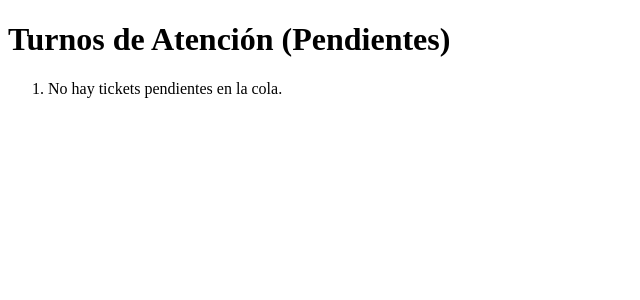
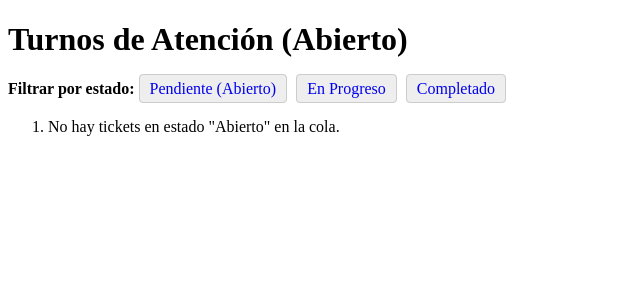
Before and after one commit to gerargram2006/Sistema-tickets-django, a Django app: page /?estado=Abierto in a window 1280 px wide. Shown: the top 300 px of the page, without its empty margins (0-640 px from the left). Run offline with Django 5.2, Linux system fonts and the light colour scheme; tables that the repository leaves empty hold one stand-in row (values such as "Sample post").

Commit message:
feat(views): añade barra de filtrado por estado en la lista de tickets

```diff
--- a/tickets/templates/tickets/lista.html
+++ b/tickets/templates/tickets/lista.html
@@ -4,15 +4,24 @@
     <title>Cola de Atención de Tickets</title>
 </head>
 <body>
-    <h1>Turnos de Atención (Pendientes)</h1>
+    <h1>Turnos de Atención ({{ estado_actual|title }})</h1>
+
+    <div style="margin-bottom: 20px;">
+        <strong>Filtrar por estado:</strong>
+        <a href="?estado=Abierto" style="padding: 5px 10px; margin-right: 5px; text-decoration: none; background-color: #eee; border: 1px solid #ccc; border-radius: 4px;">Pendiente (Abierto)</a>
+        <a href="?estado=En progreso" style="padding: 5px 10px; margin-right: 5px; text-decoration: none; background-color: #eee; border: 1px solid #ccc; border-radius: 4px;">En Progreso</a>
+        <a href="?estado=Completado" style="padding: 5px 10px; text-decoration: none; background-color: #eee; border: 1px solid #ccc; border-radius: 4px;">Completado</a>
+    </div>
+
     <ol>
         {% for ticket in tickets %}
-            <li>
-                <strong>{{ ticket.titulo }}</strong> - Asignado a: {{ ticket.agente_asignado }}
+            <li style="margin-bottom: 10px;">
+                <strong>{{ ticket.titulo }}</strong> - Asignado a: {{ ticket.agente_asignado|default:"Nadie" }}
+                <br>
                 <a href="{% url 'detalle_ticket' ticket.id %}">Ver detalle</a>
             </li>
         {% empty %}
-            <li>No hay tickets pendientes en la cola.</li>
+            <li>No hay tickets en estado "{{ estado_actual }}" en la cola.</li>
         {% endfor %}
     </ol>
 </body>
--- a/tickets/views.py
+++ b/tickets/views.py
@@ -24,15 +24,17 @@ def buscar_articulo(titulo_buscado):
     return None, comparaciones
 
 def lista_tickets(request):
-    # 1. Obtener tickets pendientes
-    tickets_pendientes = Ticket.objects.filter(estado='pendiente')
+    estado_filtro = request.GET.get('estado', 'Abierto')
+
+    # 1. Obtener tickets según el estado seleccionado (por defecto 'Abierto')
+    tickets_filtrados = Ticket.objects.filter(estado__iexact=estado_filtro)
 
     # 2. Inicializar la cola circular con la capacidad necesaria
-    capacidad = len(tickets_pendientes) if len(tickets_pendientes) > 0 else 1
+    capacidad = len(tickets_filtrados) if len(tickets_filtrados) > 0 else 1
     cola = ColaCircular(capacidad)
 
     # 3. Encolar
-    for ticket in tickets_pendientes:
+    for ticket in tickets_filtrados:
         cola.encolar(ticket)
 
     # 4. Desencolar para determinar el orden estricto de atención
@@ -42,7 +44,10 @@ def lista_tickets(request):
         tickets_ordenados.append(ticket_actual)
         ticket_actual = cola.desencolar()
 
-    return render(request, 'tickets/lista.html', {'tickets': tickets_ordenados})
+    return render(request, 'tickets/lista.html', {
+        'tickets': tickets_ordenados,
+        'estado_actual': estado_filtro
+    })
 
 def detalle_ticket(request, ticket_id):
     ticket = get_object_or_404(Ticket, id=ticket_id)
```
